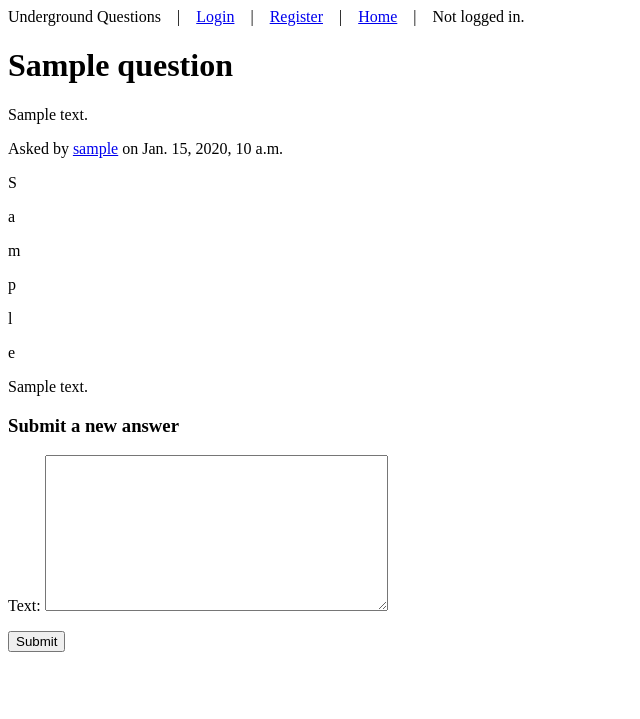
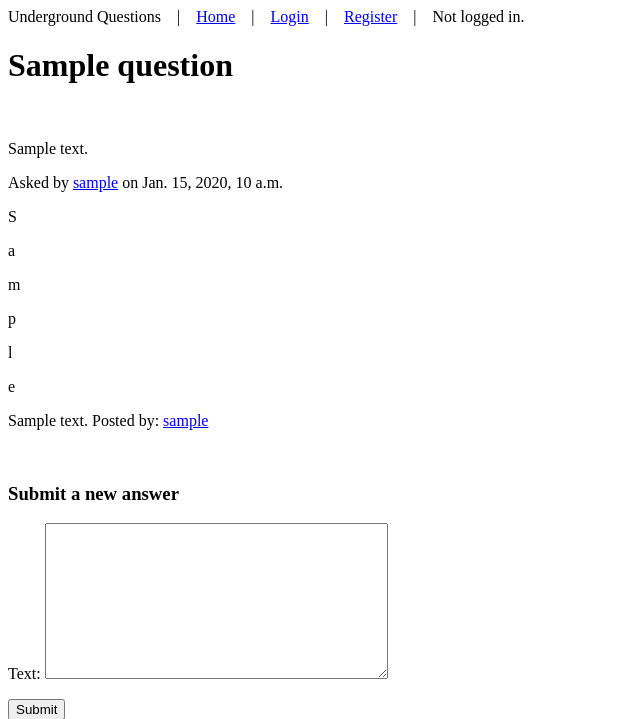
Before and after one commit to underground-questions/questions-from-the-basement, a Django app: page /questions/1 in a window 1280 px wide. Shown: the top 719 px of the page, without its empty margins (0-640 px from the left). Run offline with Django 3.2, Linux system fonts and the light colour scheme; tables that the repository leaves empty hold one stand-in row (values such as "Sample post").

Commit message:
added links to user

```diff
--- a/qna/templates/qna/base.html
+++ b/qna/templates/qna/base.html
@@ -5,11 +5,11 @@
 
 {% block title %}{{ title }} {{ site_title|default:_("Underground Questions") }}
 
+&nbsp;&nbsp; | &nbsp;&nbsp; <a href="{% url 'home' %}">Home</a>
 {% if request.user.is_anonymous %}
 &nbsp;&nbsp; | &nbsp;&nbsp; <a href="{% url 'login' %}">Login</a>
 &nbsp;&nbsp; | &nbsp;&nbsp;  <a href="{% url 'register' %}">Register</a>
 {% endif %}
-&nbsp;&nbsp; | &nbsp;&nbsp; <a href="{% url 'home' %}">Home</a>
 
 {% if request.user.is_authenticated %}
 &nbsp;&nbsp; | &nbsp;&nbsp;  user: <b>{{request.user.username}}</b>
--- a/qna/templates/qna/question.html
+++ b/qna/templates/qna/question.html
@@ -11,22 +11,24 @@
 <body>
 
   <h1>{{question.title}}</h1>
+  <br />
   <p>{{question.description}}</p>
-  <p>Asked by <a href="{% url 'profile' question.owner.id %}">{{question.owner}}</a> on {{question.created}}</p>
+  <p>Asked by <a href="{% url 'profile' question.owner.id %}">{{question.owner.user.username}}</a> on {{question.created}}</p>
 
   {% for category in question.categories %}
     <p>{{category}}</p>
   {% endfor %}
 
-
   {% if answers %}
     {% for answer in answers %}
       <p>
         {{answer.text}}
+        Posted by: <a href="{% url 'profile' answer.owner.id %}">{{answer.owner.user.username}}</a>
       </p>
       {% endfor %}
     {% endif %}
 
+    <br />
     <h3>Submit a new answer</h3>
 
     <form id="answer_form" method="post" action="">
@@ -35,9 +37,10 @@
         <input type="submit" name="submit" value="Submit" />
     </form>
 
-
   </body>
 
 {% endblock %}
 
 </html>
+
+Move/Sort answers based on their total votes. Highest voted at the top.
--- a/qna/views.py
+++ b/qna/views.py
@@ -5,7 +5,6 @@ from django.contrib.auth.models import User
 from django.views.generic import TemplateView
 from .forms import QuestionForm, AnswerForm
 from .models import Question, Answer, Owner
-from django.db.models import Count
 
 
 def index(request):
@@ -37,6 +36,7 @@ def question_detail(request, pk):
 
     form = AnswerForm()
     context['form'] = form
+
     return render(request, 'qna/question.html', context)
 
 
```
Lines whose indentation alone changed are shown as unchanged.
